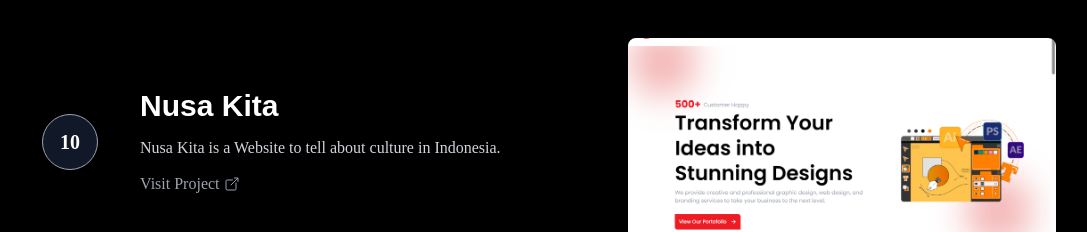
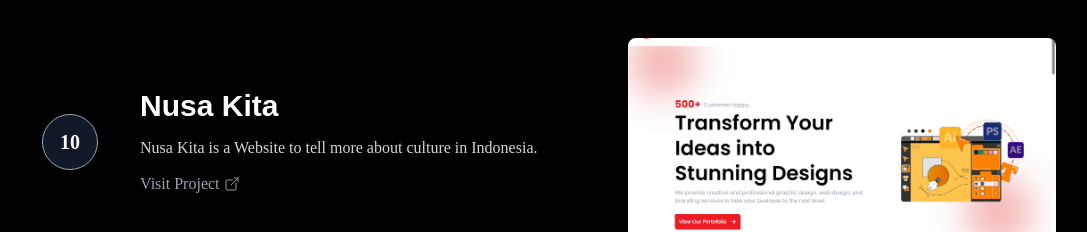
Before and after one commit to ayuarista/portofolio-arista, a React (Create React App) app: page / in a window 1280 px wide. Shown: the part 5360-5592 px from the top of the page, without its empty margins (96-1183 px from the left). Built offline with nearby package versions, Linux system fonts and the light colour scheme.

Commit message:
test error

```diff
--- a/src/components/molecules/Projects.jsx
+++ b/src/components/molecules/Projects.jsx
@@ -77,7 +77,7 @@ const projectsData = [
   {
     id: 10,
     title: "Nusa Kita",
-    description: "Nusa Kita is a Website to tell about culture in Indonesia. ",
+    description: "Nusa Kita is a Website to tell more about culture in Indonesia. ",
     image: require("../../assets/howard.png"),
     link: "https://howard-id.netlify.app/"
   },
```
